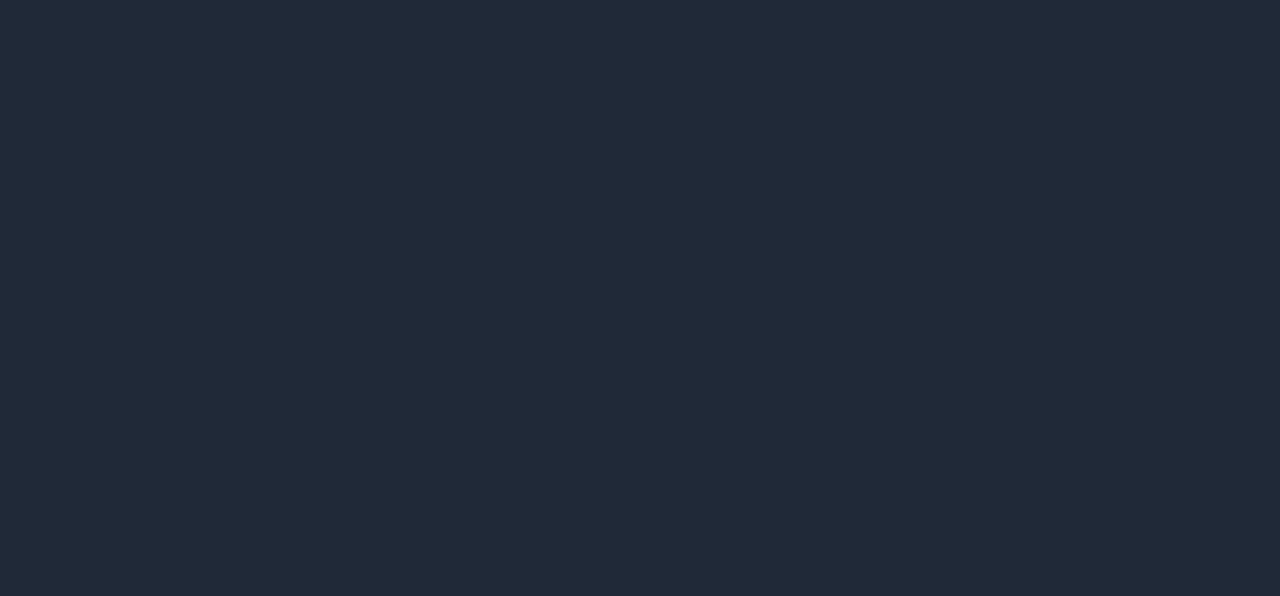
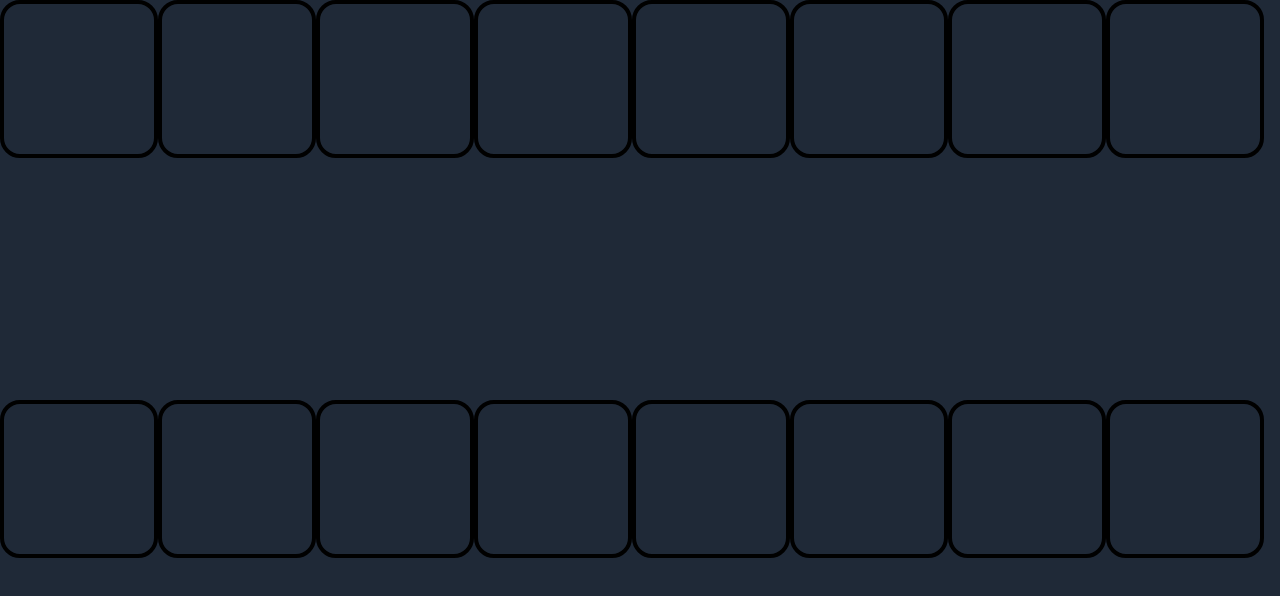
Before and after one commit to CCWebb14/Etch-a-Sketch, a plain HTML site: page index.html in a window 1280 px wide. Drawn offline with Linux system fonts and the light colour scheme.

Commit message:
dom manipulation: adding boxes to container

```diff
--- a/myScript.js
+++ b/myScript.js
@@ -0,0 +1,12 @@
+let newBox = 0;
+
+const container = document.createElement("div");
+
+document.body.appendChild(container);
+container.classList.add('container');
+
+for(let i = 0; i<16; i++){
+    newBox = document.createElement("div");
+    container.appendChild(newBox);
+    newBox.classList.add('box');
+}
--- a/style.css
+++ b/style.css
@@ -9,3 +9,22 @@ body,html {
     padding: 0;
     font-family: sans-serif;
 }
+
+.container {
+    display: flex;
+    flex-wrap: wrap;
+    height: 100vh;
+    width: 100vw;
+}
+
+.box {
+    display: flex;
+    color: white;
+    font-size: 25px;
+    height: 150px;
+    width: 150px;
+    border: 0.4rem solid black;
+    border-radius: 2rem;
+    justify-content: center;
+    align-items: center;
+}
```
